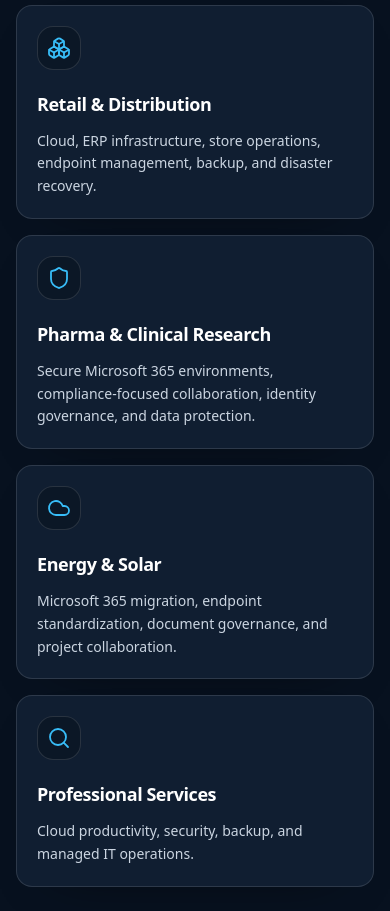
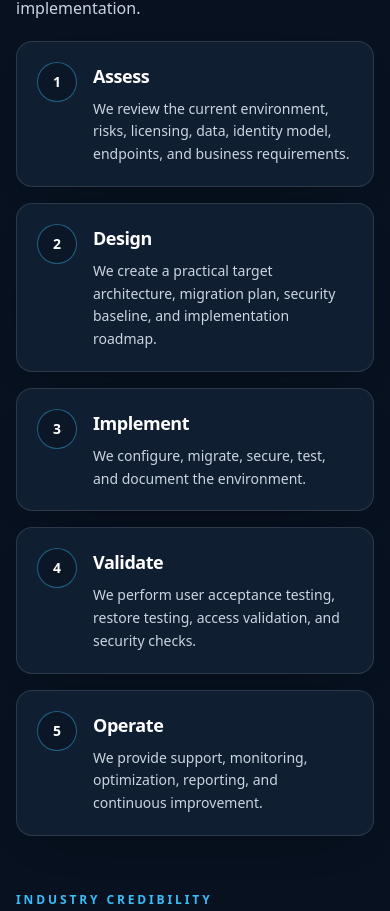
Before and after one commit to gushterovstefan/itosite, a React (Vite) app in the folder website/: page /solutions in a window 390 px wide. Shown: the part 6133-7044 px from the top of the page. Built offline with nearby package versions, Linux system fonts and the light colour scheme.

Commit message:
Add structured delivery section

```diff
--- a/website/src/pages/Solutions.jsx
+++ b/website/src/pages/Solutions.jsx
@@ -186,6 +186,29 @@ const projectExperience = [
   }
 ]
 
+const deliverySteps = [
+  {
+    title: 'Assess',
+    text: 'We review the current environment, risks, licensing, data, identity model, endpoints, and business requirements.'
+  },
+  {
+    title: 'Design',
+    text: 'We create a practical target architecture, migration plan, security baseline, and implementation roadmap.'
+  },
+  {
+    title: 'Implement',
+    text: 'We configure, migrate, secure, test, and document the environment.'
+  },
+  {
+    title: 'Validate',
+    text: 'We perform user acceptance testing, restore testing, access validation, and security checks.'
+  },
+  {
+    title: 'Operate',
+    text: 'We provide support, monitoring, optimization, reporting, and continuous improvement.'
+  }
+]
+
 export default function Solutions() {
   return (
     <div>
@@ -274,6 +297,43 @@ export default function Solutions() {
       </GemSection>
 
       <GemSection
+        eyebrow="How we deliver"
+        title="A structured delivery approach"
+        lead="Enterprise IT work needs clear stages, evidence, and handover — not ad hoc implementation."
+      >
+        <div className="relative hidden lg:block">
+          <div className="absolute left-0 right-0 top-8 h-px bg-white/[0.12]" aria-hidden="true" />
+          <div className="grid grid-cols-5 gap-4">
+            {deliverySteps.map((step, i) => (
+              <article key={step.title} className="relative rounded-3xl border border-white/[0.12] bg-[#101E31] p-5 shadow-[0_18px_55px_-42px_rgba(0,0,0,0.9)]">
+                <div className="relative z-10 mb-5 flex h-10 w-10 items-center justify-center rounded-full border border-[#38BDF8]/45 bg-[#0B1726] text-sm font-semibold text-[#FFFFFF]">
+                  {i + 1}
+                </div>
+                <h2 className="text-lg font-semibold tracking-tight text-[#FFFFFF]">{step.title}</h2>
+                <p className="mt-3 text-sm leading-relaxed text-[#CBD5E1]">{step.text}</p>
+              </article>
+            ))}
+          </div>
+        </div>
+
+        <div className="grid gap-4 lg:hidden">
+          {deliverySteps.map((step, i) => (
+            <Card key={step.title} revealDelay={0.04 + i * 0.03} variant="steel">
+              <div className="flex gap-4">
+                <div className="flex h-10 w-10 flex-none items-center justify-center rounded-full border border-[#38BDF8]/45 bg-[#0B1726] text-sm font-semibold text-[#FFFFFF]">
+                  {i + 1}
+                </div>
+                <div>
+                  <h2 className="text-lg font-semibold tracking-tight text-[#FFFFFF]">{step.title}</h2>
+                  <p className="mt-2 text-sm leading-relaxed text-[#CBD5E1]">{step.text}</p>
+                </div>
+              </div>
+            </Card>
+          ))}
+        </div>
+      </GemSection>
+
+      <GemSection
         eyebrow="Industry credibility"
         title="Industries We Support"
         lead="Practical IT delivery for business environments where uptime, security, collaboration, and governance matter."
```
